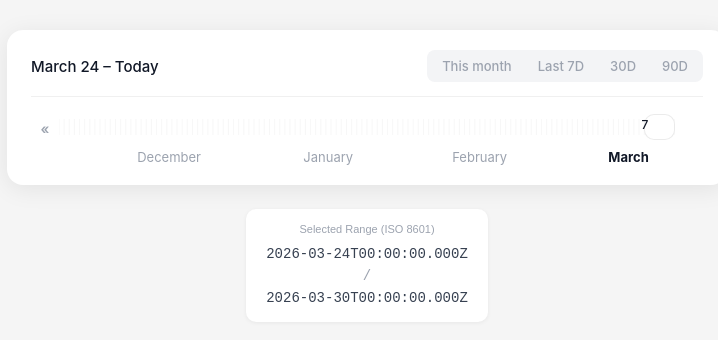
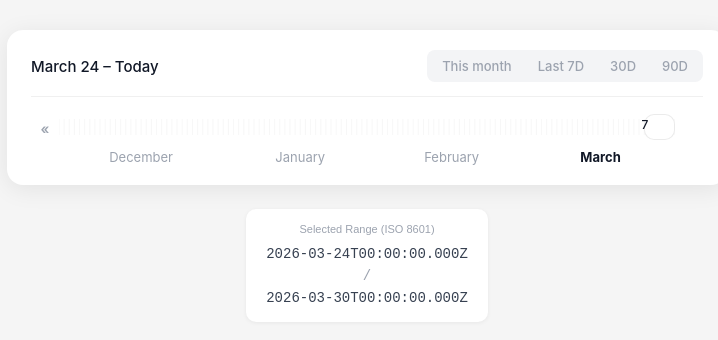
Before and after one commit to assada/date-picker, a React (Vite) app: page / in a window 1280 px wide. Shown: the part 224-564 px from the top of the page, without its empty margins (273-991 px from the left). Built offline with nearby package versions, Linux system fonts and the light colour scheme.

Commit message:
fix: remove duplicate 28px margin from month labels — now perfectly centered

```diff
--- a/src/components/DateRangePicker/DateRangePicker.module.css
+++ b/src/components/DateRangePicker/DateRangePicker.module.css
@@ -231,8 +231,6 @@
   position: relative;
   margin-top: 6px;
   height: 20px;
-  margin-left: 28px;
-  margin-right: 28px;
 }
 
 .monthLabel {
```
